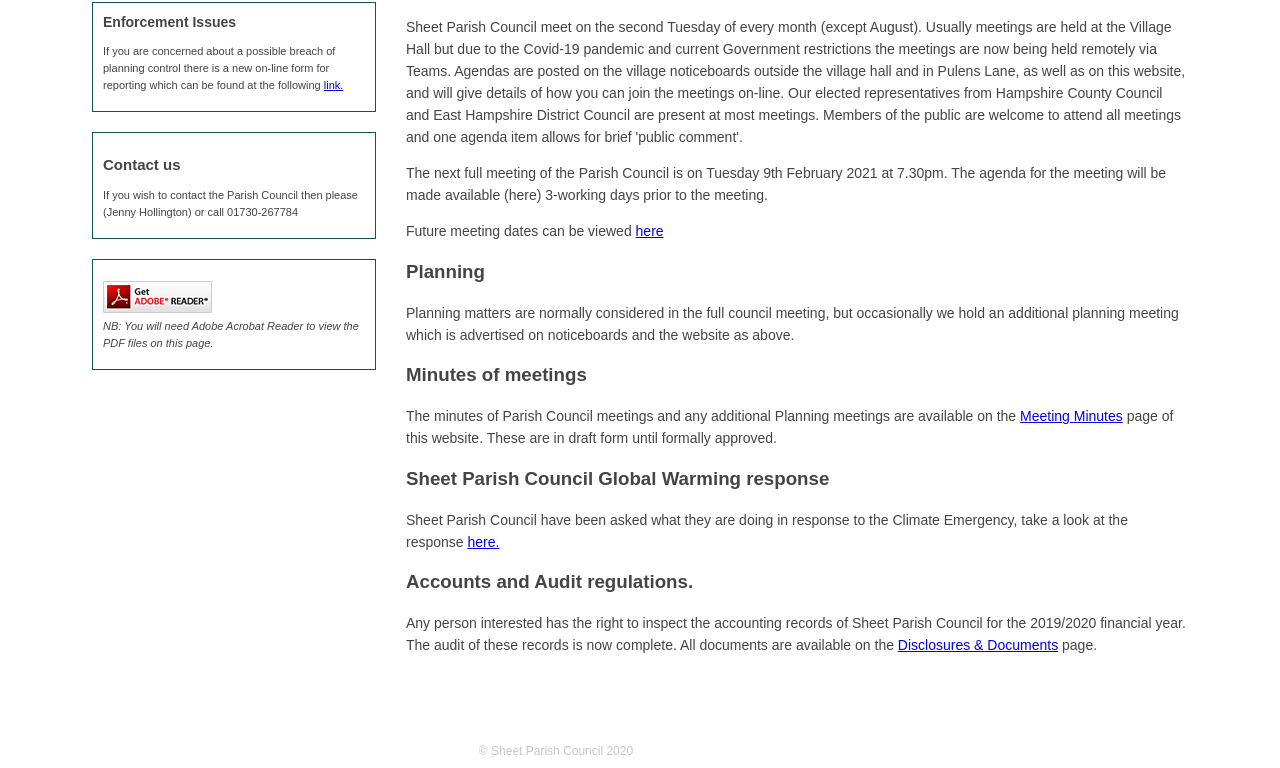
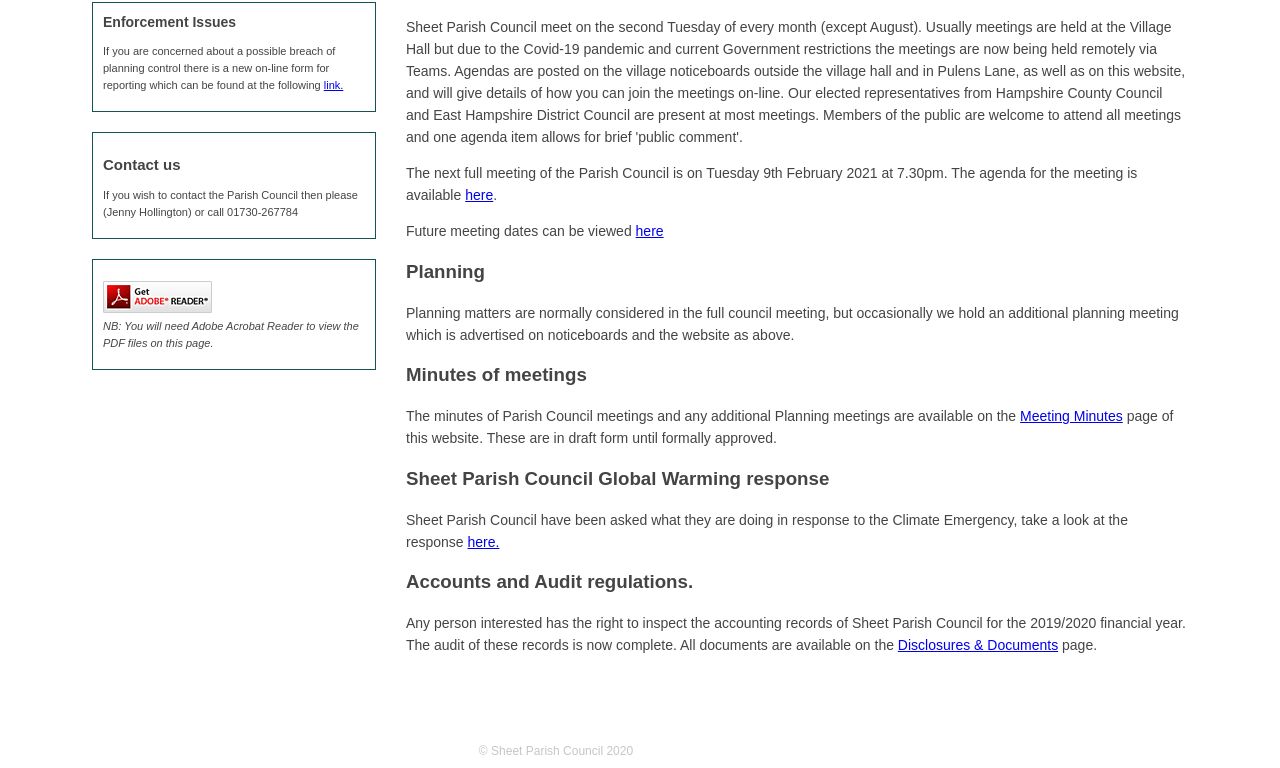
Before and after one commit to thomas041/Sheet-Prish-Council, a plain HTML site: page index.html in a window 1280 px wide. Shown: the part 897-1665 px from the top of the page. Drawn offline with Linux system fonts and the light colour scheme.

Commit message:
March agenda uploaded to homepage

```diff
--- a/index.html
+++ b/index.html
@@ -169,10 +169,10 @@
 
 
         <p>The next full meeting of the Parish Council is on Tuesday 9th February 2021 at 7.30pm.
-            The agenda for the meeting will be made available  (here) 3-working days prior to the meeting. </p>
+            <!--The agenda for the meeting will be made available  (here) 3-working days prior to the meeting. </p>-->
 
-<!--            The agenda for the meeting is available <a href="./img/Agenda/SHEET_AGENDA_Jan2021.pdf"-->
-<!--                                                       target="blank">here</a>.-->
+            The agenda for the meeting is available <a href="./img/Agenda/March P.C. Meeting 2021.pdf"
+                                                      target="blank">here</a>.
         </p>
 
         <p>Future meeting dates can be viewed <a href="./img/gen-docs-2020/Sheet_Meeting_Dates -2021.pdf"
```
Also changed, not shown: 3 other files.
